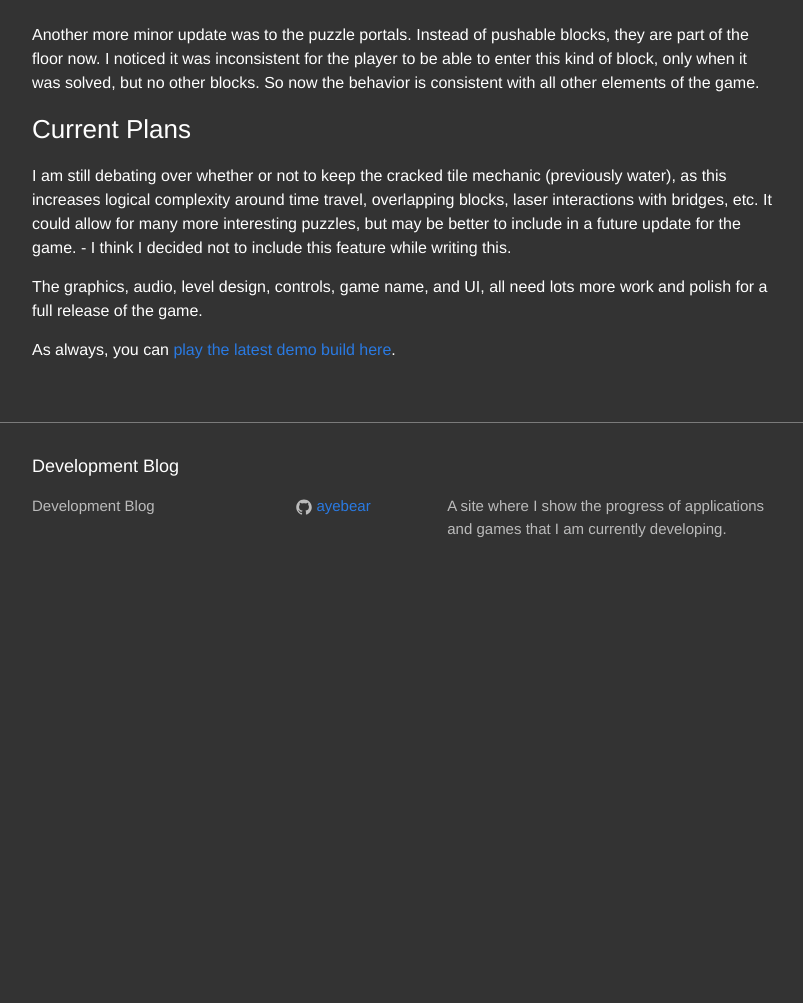
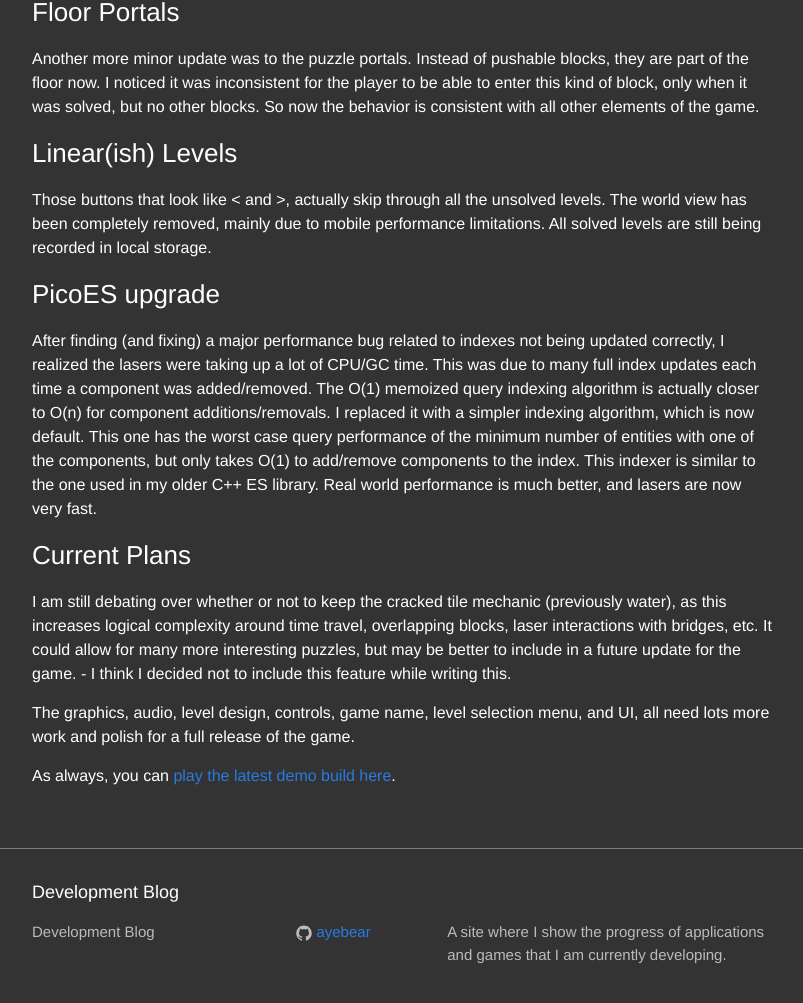
Before and after one commit to ayebear/ayebear-website, a Jekyll site: the page built from _posts/2018-05-11-color-blocks.md, in a window 1280 px wide and 1400 px high, scrolled down 1842 px. Shown: the part 374-1377 px from the top of the window, without its empty margins (238-1041 px from the left). Built offline with Jekyll 4.4.1, drawn with Linux system fonts in a browser that asks for light colours; before the commit the page ends 2816 px from its top, so only the background shows below that; some of the changed text lies outside the part shown.

Commit message:
PicoES upgrade and linear levels

```diff
--- a/_posts/2018-05-11-color-blocks.md
+++ b/_posts/2018-05-11-color-blocks.md
@@ -5,7 +5,7 @@ date: 2018-05-11 23:00:00
 categories: gamedev
 ---
 
-Project square has evolved into quite an interesting game, so much that it really needs a new name.
+Project square has evolved into quite an interesting game, so much that it really needs a new name. I probably could have posted each update along the process, but here's everything now!
 
 ### New Goal Blocks
 
@@ -33,10 +33,18 @@ Another mechanic, which was actually added before all the color stuff, are block
 
 Another more minor update was to the puzzle portals. Instead of pushable blocks, they are part of the floor now. I noticed it was inconsistent for the player to be able to enter this kind of block, only when it was solved, but no other blocks. So now the behavior is consistent with all other elements of the game.
 
+### Linear(ish) Levels
+
+Those buttons that look like < and >, actually skip through all the unsolved levels. The world view has been completely removed, mainly due to mobile performance limitations. All solved levels are still being recorded in local storage.
+
+### PicoES upgrade
+
+After finding (and fixing) a major performance bug related to indexes not being updated correctly, I realized the lasers were taking up a lot of CPU/GC time. This was due to many full index updates each time a component was added/removed. The O(1) memoized query indexing algorithm is actually closer to O(n) for component additions/removals. I replaced it with a simpler indexing algorithm, which is now default. This one has the worst case query performance of the minimum number of entities with one of the components, but only takes O(1) to add/remove components to the index. This indexer is similar to the one used in my older C++ ES library. Real world performance is much better, and lasers are now very fast.
+
 ### Current Plans
 
 I am still debating over whether or not to keep the cracked tile mechanic (previously water), as this increases logical complexity around time travel, overlapping blocks, laser interactions with bridges, etc. It could allow for many more interesting puzzles, but may be better to include in a future update for the game. - I think I decided not to include this feature while writing this.
 
-The graphics, audio, level design, controls, game name, and UI, all need lots more work and polish for a full release of the game.
+The graphics, audio, level design, controls, game name, level selection menu, and UI, all need lots more work and polish for a full release of the game.
 
 As always, you can [play the latest demo build here](http://ayebear.com/project-square/).
```
